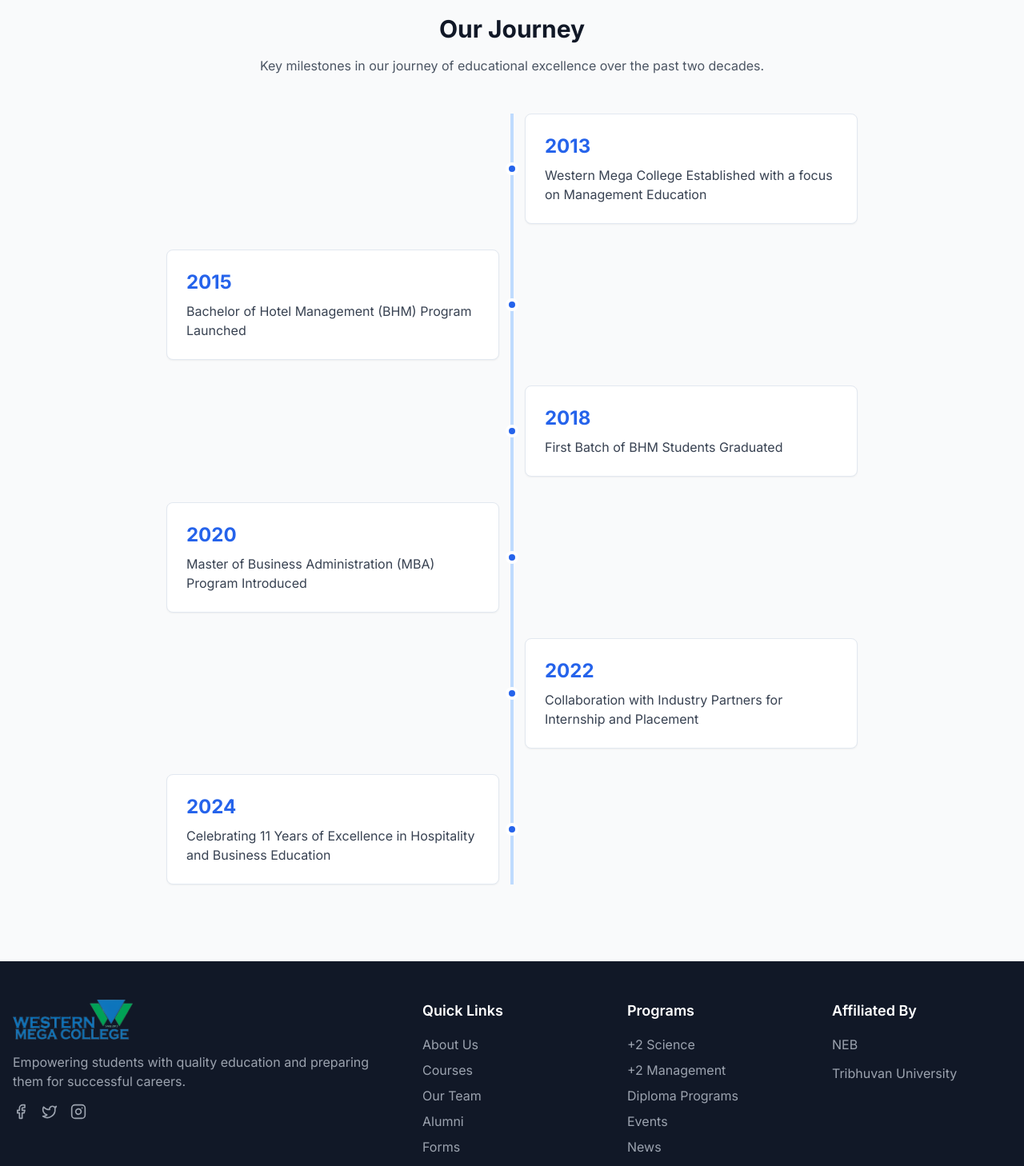
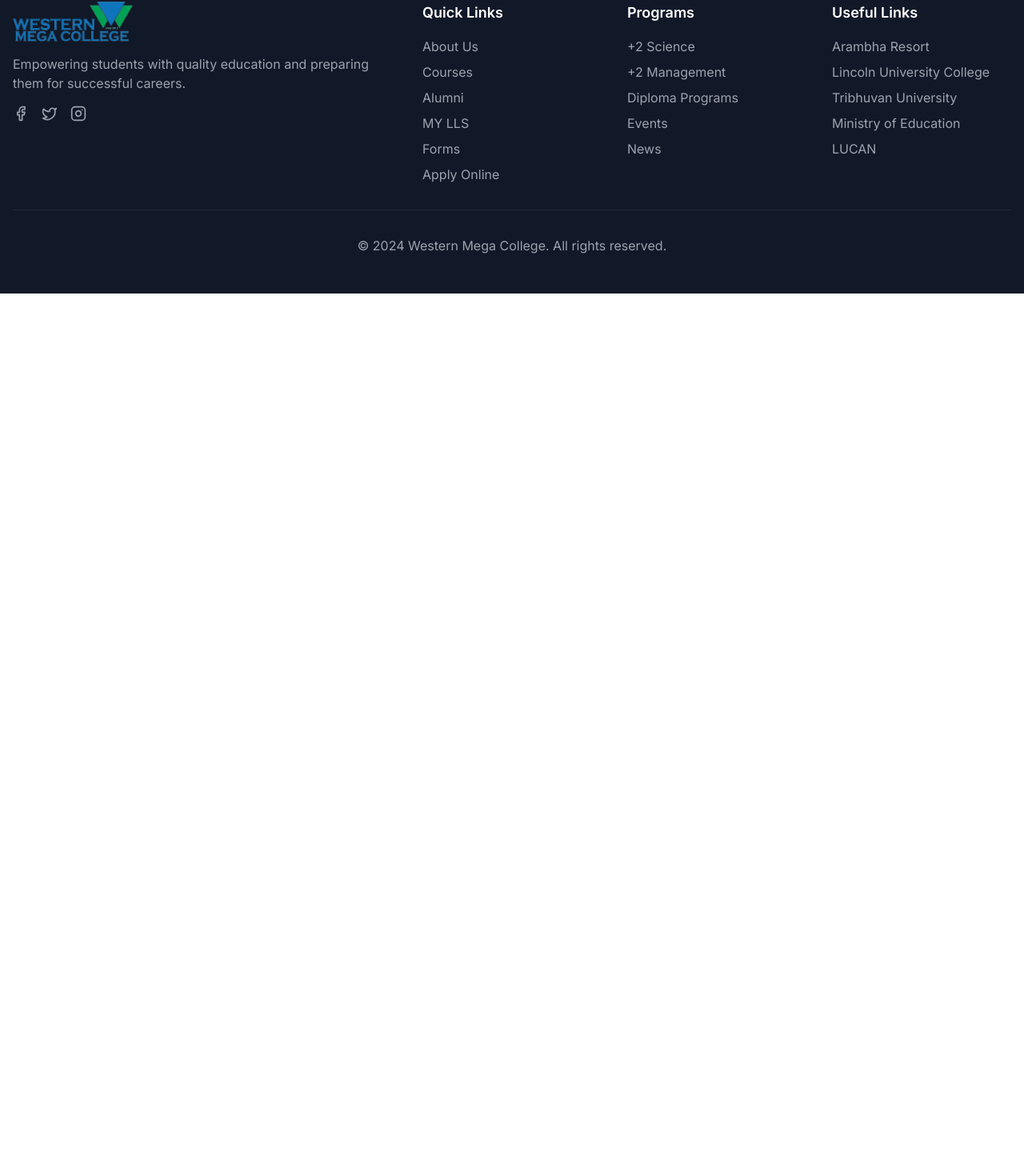
Before and after one commit to samir7888/college-site, a Next.js app: page /about in a window 1280 px wide. Shown: the part 4198-5656 px from the top of the page at 80% size. After the commit the page ends 4565 px from the top, so only its background shows below. Built offline with nearby package versions, Linux system fonts and the light colour scheme.

Commit message:
changees updated

```diff
--- a/app/about/page.tsx
+++ b/app/about/page.tsx
@@ -344,7 +344,7 @@ export default function AboutPage() {
       </section>
 
       {/* Timeline */}
-      <section className="py-16 bg-gray-50">
+      {/* <section className="py-16 bg-gray-50">
         <div className="container mx-auto px-4">
           <div className="text-center mb-12">
             <h2 className="text-3xl font-bold text-gray-900 mb-4">
@@ -358,7 +358,6 @@ export default function AboutPage() {
 
           <div className="max-w-4xl mx-auto">
             <div className="relative">
-              {/* Timeline line */}
               <div className="absolute left-1/2 transform -translate-x-1/2 w-1 h-full bg-blue-200"></div>
 
               {milestones.map((milestone, index) => (
@@ -378,14 +377,13 @@ export default function AboutPage() {
                     </Card>
                   </div>
                   <div className="w-1/2"></div>
-                  {/* Timeline dot */}
                   <div className="absolute left-1/2 transform -translate-x-1/2 w-4 h-4 bg-blue-600 rounded-full border-4 border-white"></div>
                 </div>
               ))}
             </div>
           </div>
         </div>
-      </section>
+      </section> */}
     </div>
   );
 }
--- a/app/contact/page.tsx
+++ b/app/contact/page.tsx
@@ -337,7 +337,7 @@ export default function ContactPage() {
               </Card>
 
               {/* Quick Links */}
-              <Card>
+              {/* <Card>
                 <CardHeader>
                   <CardTitle className="text-2xl">Quick Links</CardTitle>
                 </CardHeader>
@@ -385,7 +385,7 @@ export default function ContactPage() {
                     </div>
                   </div>
                 </CardContent>
-              </Card>
+              </Card> */}
             </div>
           </div>
         </div>
--- a/app/courses/page.tsx
+++ b/app/courses/page.tsx
@@ -25,7 +25,7 @@ function CoursesContent() {
     {
       id: 1,
       slug: "bachelor-of-science-in-hospitality-management",
-      title: "Bachelor of Science in Hospitality Management (BHM)",
+      title: "Bachelor of Science (Hons) in Hospitality Management (BHM)",
       category: "bachelor",
       description:
         "Comprehensive hospitality management program focusing on hotel operations, event planning, and customer service excellence.",
@@ -149,10 +149,10 @@ function CoursesContent() {
                       <Clock className="h-4 w-4" />
                       <span>{course.duration}</span>
                     </div>
-                    <div className="flex items-center space-x-2 text-muted-foreground">
+                    {/* <div className="flex items-center space-x-2 text-muted-foreground">
                       <Users className="h-4 w-4" />
                       <span>{course.intake}</span>
-                    </div>
+                    </div> */}
                   </div>
 
                   <div className="pt-4 border-t border-gray-700 space-y-3">
--- a/app/layout.tsx
+++ b/app/layout.tsx
@@ -26,7 +26,7 @@ export default function RootLayout({
         <Header />
         <main className="pt-32 md:pt-32">{children}</main>
         <Footer />
-        <WhatsAppButton phoneNumber="+9779812345678" />
+        <WhatsAppButton phoneNumber="9857071252" />
       </body>
     </html>
   );
--- a/components/CoursesSection.tsx
+++ b/components/CoursesSection.tsx
@@ -11,7 +11,6 @@ export function CoursesSection() {
       title: 'Bachelor of Hotel Management (BHM)',
       description: 'Comprehensive hospitality education covering hotel operations, food & beverage management, and event planning.',
       duration: '4 Years',
-      students: '300+ Students',
       image: '/pic4.JPG',
     },
     {
@@ -20,7 +19,6 @@ export function CoursesSection() {
       title: 'Master of Business Administration (MBA)',
       description: 'Advanced business studies with specialization options, including Marketing, Finance, and Human Resource Management.',
       duration: '2 Years',
-      students: '150+ Students',
       image: '/pic5.JPG',
     },
   ];
@@ -71,10 +69,10 @@ export function CoursesSection() {
                     <Clock className="h-4 w-4" />
                     <span>{course.duration}</span>
                   </div>
-                  <div className="flex items-center space-x-1">
+                  {/* <div className="flex items-center space-x-1">
                     <Users className="h-4 w-4" />
                     <span>{course.students}</span>
-                  </div>
+                  </div> */}
                 </div>
 
                 <Button asChild className="w-full">
--- a/components/FAQsSection.tsx
+++ b/components/FAQsSection.tsx
@@ -42,7 +42,7 @@ export function FAQsSection() {
       id: "faq-6",
       question: "What is the faculty-to-student ratio?",
       answer:
-        "We maintain a low faculty-to-student ratio to ensure personalized attention and quality education. Our typical class sizes range from 20-30 students, allowing for interactive learning and individual guidance from our experienced faculty members.",
+        "We maintain a low faculty-to-student ratio to ensure personalized attention and quality education. Our typical class sizes range from 30-40 students, allowing for interactive learning and individual guidance from our experienced faculty members.",
     },
   ];
 
--- a/components/Footer.tsx
+++ b/components/Footer.tsx
@@ -52,16 +52,17 @@ export function Footer() {
                 </Link>
               </li>
               <li>
-                <Link
-                  href="/our-team"
-                  className="text-gray-400 hover:text-white"
-                >
-                  Our Team
+                <Link href="/alumni" className="text-gray-400 hover:text-white">
+                  Alumni
                 </Link>
               </li>
               <li>
-                <Link href="/alumni" className="text-gray-400 hover:text-white">
-                  Alumni
+              <Link
+                  target="_blank"
+                  href="https://collaboration.lincolnedu.education/welcome.aspx"
+                  className="text-gray-400 hover:text-white"
+                >
+                  MY LLS
                 </Link>
               </li>
               <li>
@@ -69,15 +70,7 @@ export function Footer() {
                   Forms
                 </Link>
               </li>
-              <li>
-                <Link
-                  target="_blank"
-                  href="https://collaboration.lincolnedu.education/welcome.aspx"
-                  className="text-gray-400 hover:text-white"
-                >
-                  MYLLS
-                </Link>
-              </li>
+
               <li>
                 <Link href="/apply" className="text-gray-400 hover:text-white">
                   Apply Online
@@ -127,17 +120,55 @@ export function Footer() {
           </div>
 
           <div>
-            <h3 className="text-lg font-semibold mb-4">Affiliated By</h3>
-            <div className="space-y-3">
-              <div className="flex items-center space-x-3">
-                <span className="text-gray-400 hover:text-white">NEB</span>
-              </div>
-              <div className="flex items-center space-x-3">
-                <span className="text-gray-400 hover:text-white">
+            <h3 className="text-lg font-semibold mb-4">Useful Links</h3>
+            <ul className="space-y-2">
+            <li>
+              <Link
+                  target="_blank"
+                  href="/"
+                  className="text-gray-400 hover:text-white"
+                >
+                  Arambha Resort
+                </Link>
+              </li>
+            <li>
+            <Link
+                  target="_blank"
+                  href="https://www.lincoln.edu.my/"
+                  className="text-gray-400 hover:text-white"
+                >
+                  Lincoln University College
+                </Link>
+            </li>
+              <li>
+              <Link
+                  target="_blank"
+                  href="https://tu.edu.np/"
+                  className="text-gray-400 hover:text-white"
+                >
                   Tribhuvan University
-                </span>
-              </div>
-            </div>
+                </Link>
+              </li>
+              <li>
+              <Link
+                  target="_blank"
+                  href="https://moest.gov.np/"
+                  className="text-gray-400 hover:text-white"
+                >
+                  Ministry of Education
+                </Link>
+              </li>
+              <li>
+              <Link
+                  target="_blank"
+                  href="/"
+                  className="text-gray-400 hover:text-white"
+                >
+                  LUCAN
+                </Link>
+              </li>
+
+            </ul>
           </div>
         </div>
 
--- a/components/HeroSection.tsx
+++ b/components/HeroSection.tsx
@@ -62,7 +62,7 @@ export function HeroSection() {
             {/* Stats */}
             <div className="flex flex-wrap gap-8 py-6">
               <div className="text-center">
-                <div className="text-3xl font-bold text-orange-400">1500+</div>
+                <div className="text-3xl font-bold text-orange-400">1200+</div>
                 <div className="text-sm text-gray-300">BHM & MBA Graduates</div>
               </div>
               <div className="text-center">
--- a/components/NewsSection.tsx
+++ b/components/NewsSection.tsx
@@ -42,7 +42,7 @@ export function NewsSection() {
           </div>
 
           <h2 className="text-3xl md:text-4xl font-bold text-gray-900 mb-4">
-            BHM & MBA Campus Updates & Events
+            Latest Updates & Events
           </h2>
 
           <p className="text-gray-600 max-w-2xl mx-auto">
--- a/components/StatsSection.tsx
+++ b/components/StatsSection.tsx
@@ -1,9 +1,9 @@
 export function StatsSection() {
   const stats = [
-    { number: '2000+', label: 'Students Graduated', color: 'bg-blue-600' },
-    { number: '50+', label: 'Expert Faculty', color: 'bg-green-600' },
-    { number: '20+', label: 'Years of Excellence', color: 'bg-orange-600' },
-    { number: '95%', label: 'Placement Rate', color: 'bg-purple-600' },
+    { number: '1200+', label: 'Students Graduated', color: 'bg-blue-600' },
+    { number: '40+', label: 'Expert Faculty', color: 'bg-green-600' },
+    { number: '10+', label: 'Years of Excellence', color: 'bg-orange-600' },
+    { number: '90%', label: 'Placement Rate', color: 'bg-purple-600' },
   ];
 
   return (
```
Also changed, not shown: app/courses/[slug]/page.tsx (+22 -26 lines), components/UniversitySection.tsx (+6 -4 lines).
